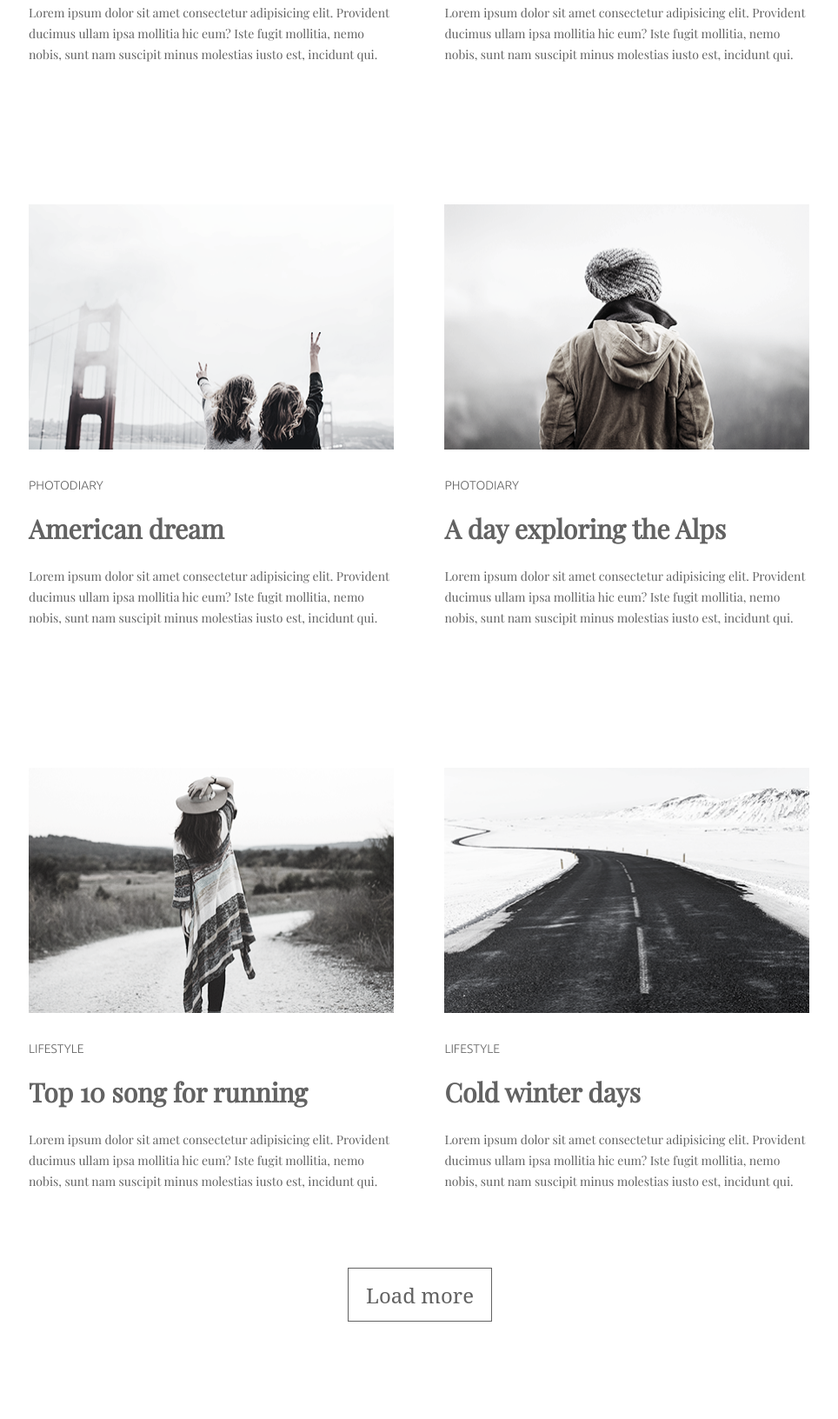
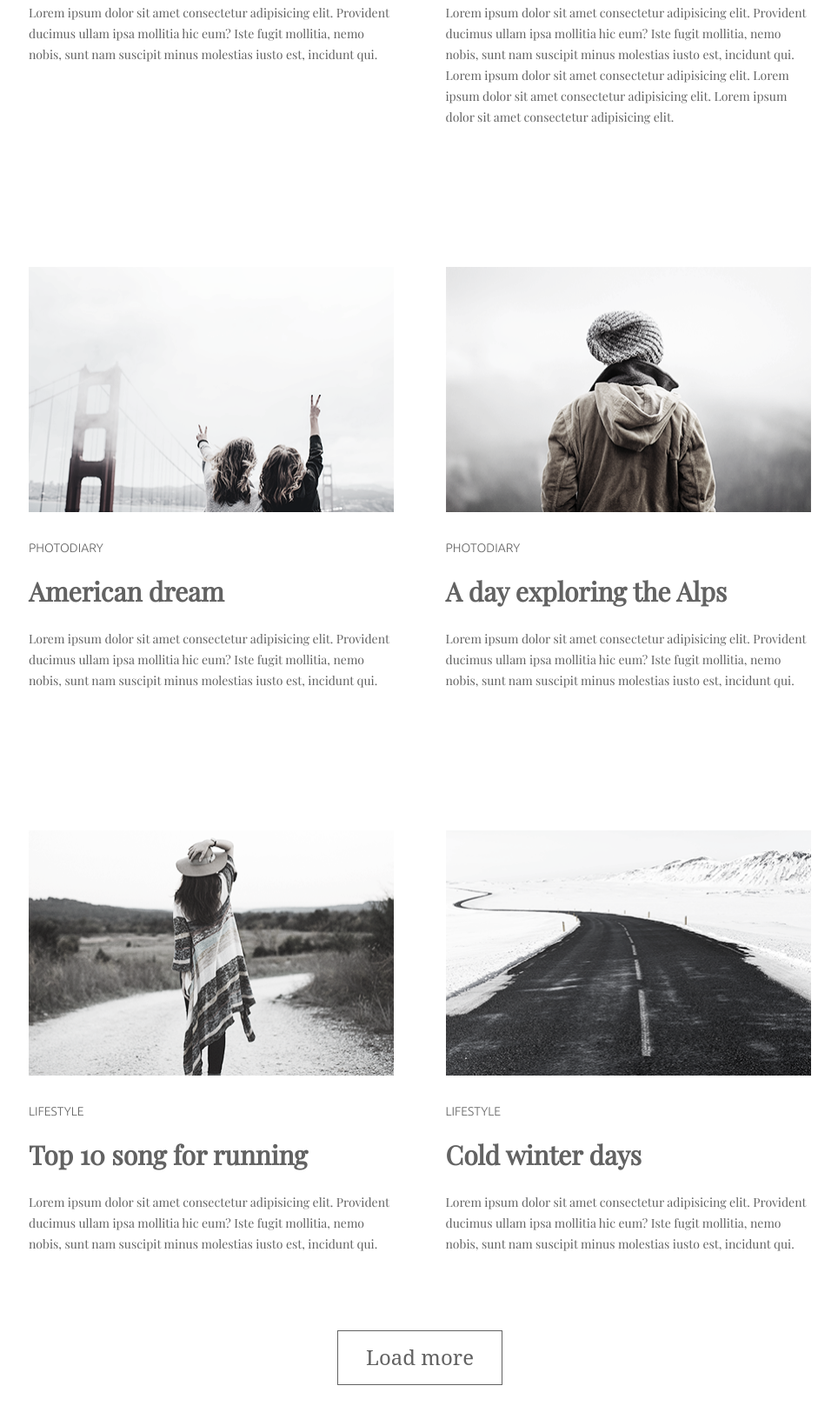
Before and after one commit to Lisnyk-M/goit-fe-course, a plain HTML site: page module-03/index.html in a window 1280 px wide. Shown: the part 604-2236 px from the top of the page at 87% size, without its empty margins (157-1121 px from the left). Before the commit the page ends 2194 px from the top, so only its background shows below. Drawn offline with Linux system fonts and the light colour scheme.

Commit message:
making changes to css

```diff
--- a/module-03/css/style.css
+++ b/module-03/css/style.css
@@ -18,22 +18,20 @@ body {
   width: 900px;
 }
 .menu-wrap {
-  margin: 0 auto;
-  margin-bottom: 101px;
-  width: 900px;
+  margin: 0 auto 101px;
 }
 .menu {
   margin: 0 auto;
   padding-left: 0;
-  width: 572px;
-  /* outline: 1px solid rgba(0, 0, 0, 0.3); */
+  text-align: center;
+  outline: 1px solid rgba(0, 0, 0, 0.3);
 }
 .menu-item {
   display: inline-block;
   /* line-height: 50px; */
 }
 .menu li:first-child {
-  text-align: left;
+  /* text-align: left; */
   margin-right: 121px;
   /* margin-right: 21%; */
 }
@@ -109,31 +107,26 @@ body {
   white-space: normal;
 }
 
-/* ==================TASK-3=================== */
-.wrap-task-3 {
-  margin: 0 auto;
-  width: 900px;
+
+.cards {
 }
-.task-3 {
-  width: 900px;
-  /* box-shadow: 0 0 2px rgba(0, 0, 0, 0.3); */
-  white-space: nowrap;
+.card {
+  margin-bottom: 20px;
+  width: 446px;
+  display: inline-block;
+  vertical-align: top;
+  /* white-space: nowrap; */
+  /* text-align: right; */
 }
-.wrap-post-023 {
-  margin: 0 auto;
-  margin-bottom: 20px;
-  width: 448px;
-  display: inline-block;
-  white-space: nowrap;
-}
-.wrap-post-23 {
+.wrap-post-left {
   margin-left: 0;
   padding-top: 0px;
   padding-bottom: 10px;
   width: 420px;
 }
-.wrap-post-45 {
-  margin-left: 6%;
+.wrap-post-right {
+  /* margin-left: 6%; */
+  margin-left: 30px;
   padding-bottom: 10px;
   width: 420px;
 }
@@ -143,20 +136,21 @@ body {
   font-size: 24px;
   font-family: "serif";
   line-height: 14px;
-  width: 900px;
+  text-align: center;
+  /* width: 900px; */
   margin-bottom: 70px;
 }
-
-.button {
-  margin: 0 auto;
-  width: 164px;
-  height: 60px;
+.btn {
+  /* margin: 0 auto; */
+  padding: 1rem 2rem;
+  line-height: 1.2;
+  /* width: 164px; */
+  /* height: 60px; */
   border: 1px solid #626262;
+  color: #626262;
+  background-color: #ffffff;
 }
-.button-text {
-  text-align: center;
-}
-.button:hover{
+.btn:hover{
   color: #03a9f4;
   border: 1px solid #03a9f4;
   cursor: pointer;
--- a/module-03/index.html
+++ b/module-03/index.html
@@ -23,10 +23,9 @@
       </nav>
 
       <!-- block-1 -->
-      <div class="wrap-task-3">
-        <div class="task-3">
-          <div class="wrap-post-023">
-            <div class="wrap-post-23">
+      <div class="cards">
+        <div class="card">
+          <div class="wrap-post-left">
             <div class="image-wrap">
               <img
                 src="img/festival.png"
@@ -39,16 +38,15 @@
             <p class="lifestyle">Lifestyle</p>
             <h2 class="text-sign">More than just a music festival</h2>
             <p class="text-post-1">
-                Lorem ipsum dolor sit amet consectetur adipisicing elit.
-                Provident ducimus ullam ipsa mollitia hic eum? Iste fugit
-                mollitia, nemo nobis, sunt nam suscipit minus molestias iusto
-                est, incidunt qui.
+              Lorem ipsum dolor sit amet consectetur adipisicing elit. Provident
+              ducimus ullam ipsa mollitia hic eum? Iste fugit mollitia, nemo
+              nobis, sunt nam suscipit minus molestias iusto est, incidunt qui.
             </p>
           </div>
         </div>
 
-          <div class="wrap-post-023">
-            <div class="wrap-post-45">
+        <div class="card">
+          <div class="wrap-post-right">
             <div class="image-wrap">
               <img
                 src="img/coffe.png"
@@ -61,20 +59,18 @@
             <p class="lifestyle">Lifestyle</p>
             <h2 class="text-sign">Life tastes better with coffee</h2>
             <p class="text-post-1">
-                Lorem ipsum dolor sit amet consectetur adipisicing elit.
-                Provident ducimus ullam ipsa mollitia hic eum? Iste fugit
-                mollitia, nemo nobis, sunt nam suscipit minus molestias iusto
-                est, incidunt qui.
+              Lorem ipsum dolor sit amet consectetur adipisicing elit. Provident
+              ducimus ullam ipsa mollitia hic eum? Iste fugit mollitia, nemo
+              nobis, sunt nam suscipit minus molestias iusto est, incidunt qui.
+              Lorem ipsum dolor sit amet consectetur adipisicing elit. Lorem
+              ipsum dolor sit amet consectetur adipisicing elit. Lorem ipsum
+              dolor sit amet consectetur adipisicing elit.
             </p>
           </div>
         </div>
-        </div>
-      </div>
-      <!-- block-2 -->
-      <div class="wrap-task-3">
-        <div class="task-3">
-          <div class="wrap-post-023">
-            <div class="wrap-post-23">
+
+        <div class="card">
+          <div class="wrap-post-left">
             <div class="image-wrap">
               <img
                 src="img/dream.png"
@@ -87,16 +83,15 @@
             <p class="lifestyle">photodiary</p>
             <h2 class="text-sign">American dream</h2>
             <p class="text-post-1">
-                Lorem ipsum dolor sit amet consectetur adipisicing elit.
-                Provident ducimus ullam ipsa mollitia hic eum? Iste fugit
-                mollitia, nemo nobis, sunt nam suscipit minus molestias iusto
-                est, incidunt qui.
+              Lorem ipsum dolor sit amet consectetur adipisicing elit. Provident
+              ducimus ullam ipsa mollitia hic eum? Iste fugit mollitia, nemo
+              nobis, sunt nam suscipit minus molestias iusto est, incidunt qui.
             </p>
           </div>
         </div>
 
-          <div class="wrap-post-023">
-            <div class="wrap-post-45">
+        <div class="card">
+          <div class="wrap-post-right">
             <div class="image-wrap">
               <img
                 src="img/alps.png"
@@ -109,21 +104,15 @@
             <p class="lifestyle">photodiary</p>
             <h2 class="text-sign">A day exploring the Alps</h2>
             <p class="text-post-1">
-                Lorem ipsum dolor sit amet consectetur adipisicing elit.
-                Provident ducimus ullam ipsa mollitia hic eum? Iste fugit
-                mollitia, nemo nobis, sunt nam suscipit minus molestias iusto
-                est, incidunt qui.
+              Lorem ipsum dolor sit amet consectetur adipisicing elit. Provident
+              ducimus ullam ipsa mollitia hic eum? Iste fugit mollitia, nemo
+              nobis, sunt nam suscipit minus molestias iusto est, incidunt qui.
             </p>
           </div>
         </div>
-        </div>
-      </div>
 
-      <!-- block-3 -->
-      <div class="wrap-task-3">
-        <div class="task-3">
-          <div class="wrap-post-023">
-            <div class="wrap-post-23">
+        <div class="card">
+          <div class="wrap-post-left">
             <div class="image-wrap">
               <img
                 src="img/top_10.png"
@@ -136,16 +125,15 @@
             <p class="lifestyle">Lifestyle</p>
             <h2 class="text-sign">Top 10 song for running</h2>
             <p class="text-post-end">
-                Lorem ipsum dolor sit amet consectetur adipisicing elit.
-                Provident ducimus ullam ipsa mollitia hic eum? Iste fugit
-                mollitia, nemo nobis, sunt nam suscipit minus molestias iusto
-                est, incidunt qui.
+              Lorem ipsum dolor sit amet consectetur adipisicing elit. Provident
+              ducimus ullam ipsa mollitia hic eum? Iste fugit mollitia, nemo
+              nobis, sunt nam suscipit minus molestias iusto est, incidunt qui.
             </p>
           </div>
         </div>
 
-          <div class="wrap-post-023">
-            <div class="wrap-post-45">
+        <div class="card">
+          <div class="wrap-post-right">
             <div class="image-wrap">
               <img
                 src="img/cold.png"
@@ -158,21 +146,18 @@
             <p class="lifestyle">Lifestyle</p>
             <h2 class="text-sign">Cold winter days</h2>
             <p class="text-post-end">
-                Lorem ipsum dolor sit amet consectetur adipisicing elit.
-                Provident ducimus ullam ipsa mollitia hic eum? Iste fugit
-                mollitia, nemo nobis, sunt nam suscipit minus molestias iusto
-                est, incidunt qui.
+              Lorem ipsum dolor sit amet consectetur adipisicing elit. Provident
+              ducimus ullam ipsa mollitia hic eum? Iste fugit mollitia, nemo
+              nobis, sunt nam suscipit minus molestias iusto est, incidunt qui.
             </p>
           </div>
         </div>
       </div>
+      <div class="button-wrap">
+        <button class="btn">
+          Load more
+        </button>
       </div>
-<div class="button-wrap">
-  <div class="button">
-    <p class="button-text">Load more</p>
-  </div>
-</div>
-
     </div>
   </body>
 </html>
```
Lines whose indentation alone changed are shown as unchanged.
